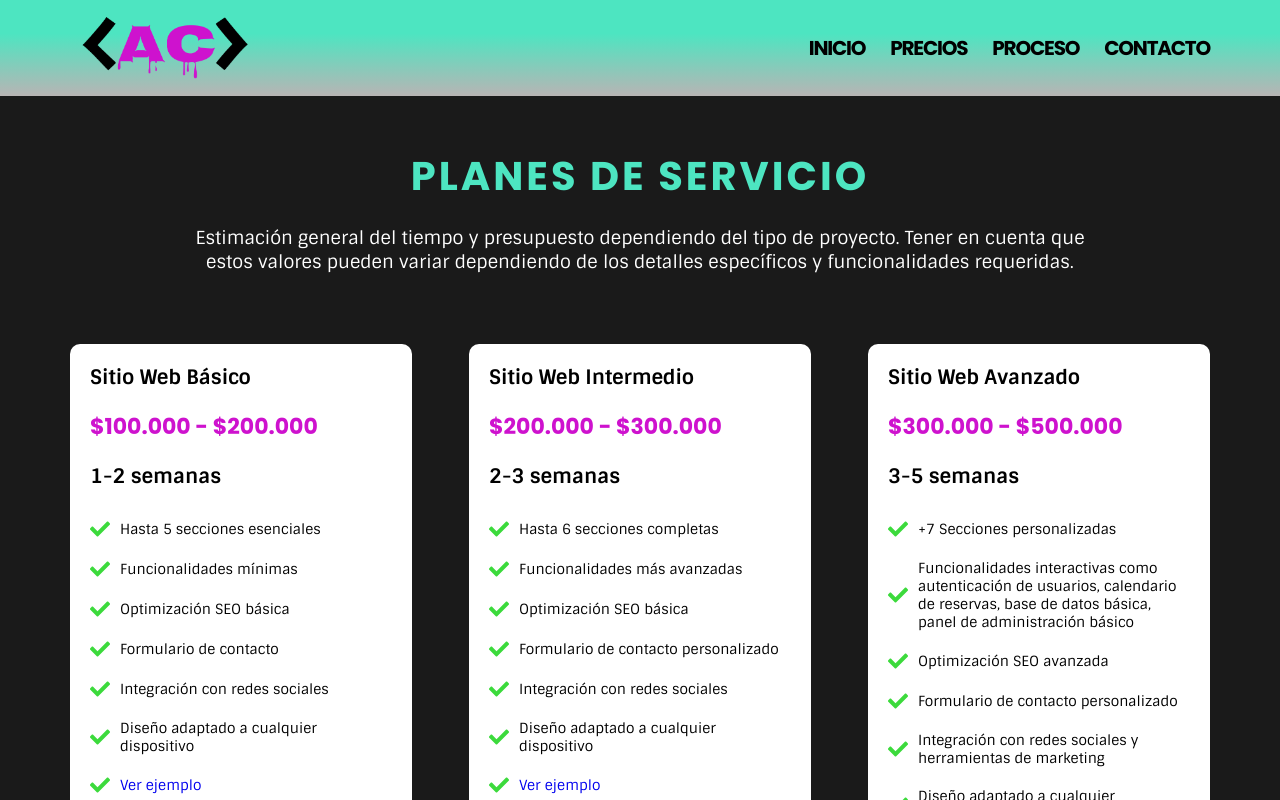
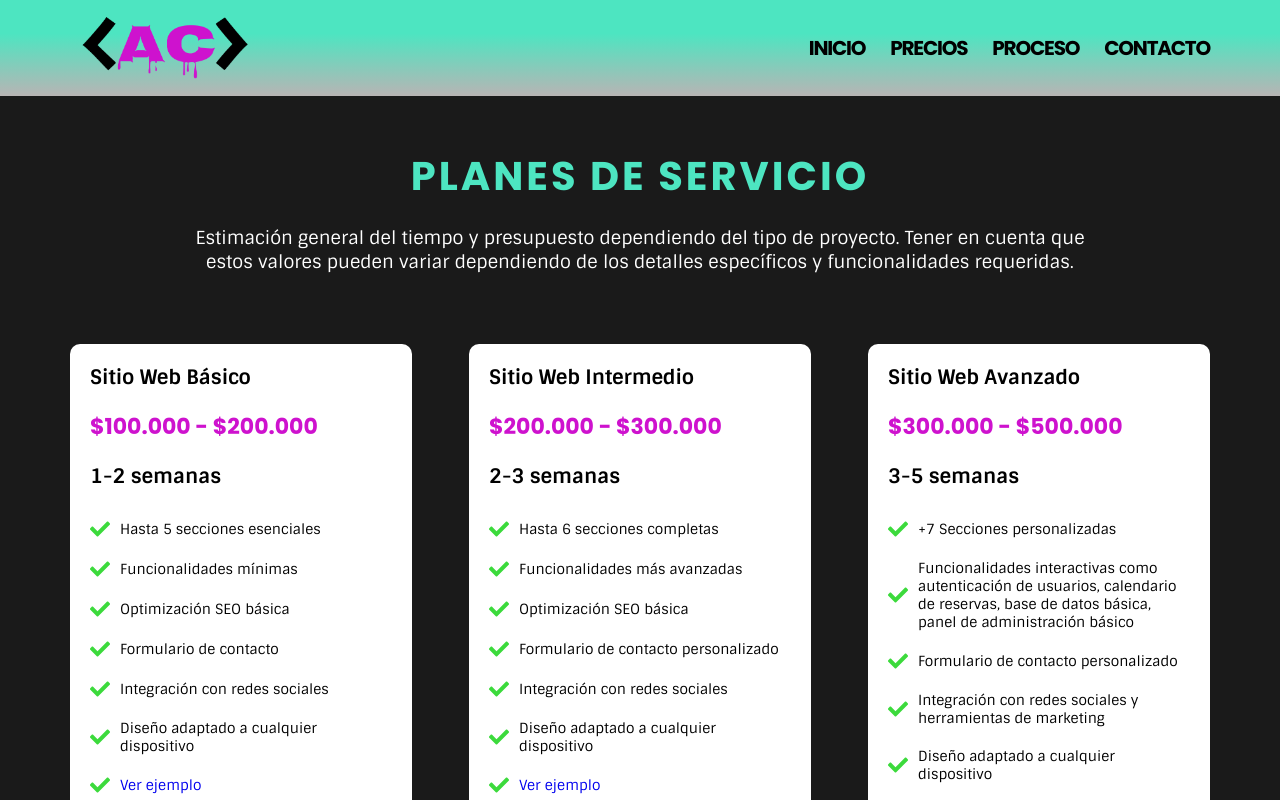
Before and after one commit to AlbeerC/portfolio-freelance, a React (Vite) app: page /precios in a window 1280 px wide. Shown: the top 800 px of the page. Built offline with nearby package versions, Linux system fonts and the light colour scheme.

Commit message:
remove line in prices section

```diff
--- a/src/components/Prices/Prices.jsx
+++ b/src/components/Prices/Prices.jsx
@@ -40,7 +40,6 @@ function Prices () {
             features: [
               "+7 Secciones personalizadas",
               "Funcionalidades interactivas como autenticación de usuarios, calendario de reservas, base de datos básica, panel de administración básico",
-              "Optimización SEO avanzada",
               "Formulario de contacto personalizado",
               "Integración con redes sociales y herramientas de marketing",
               "Diseño adaptado a cualquier dispositivo",
```
